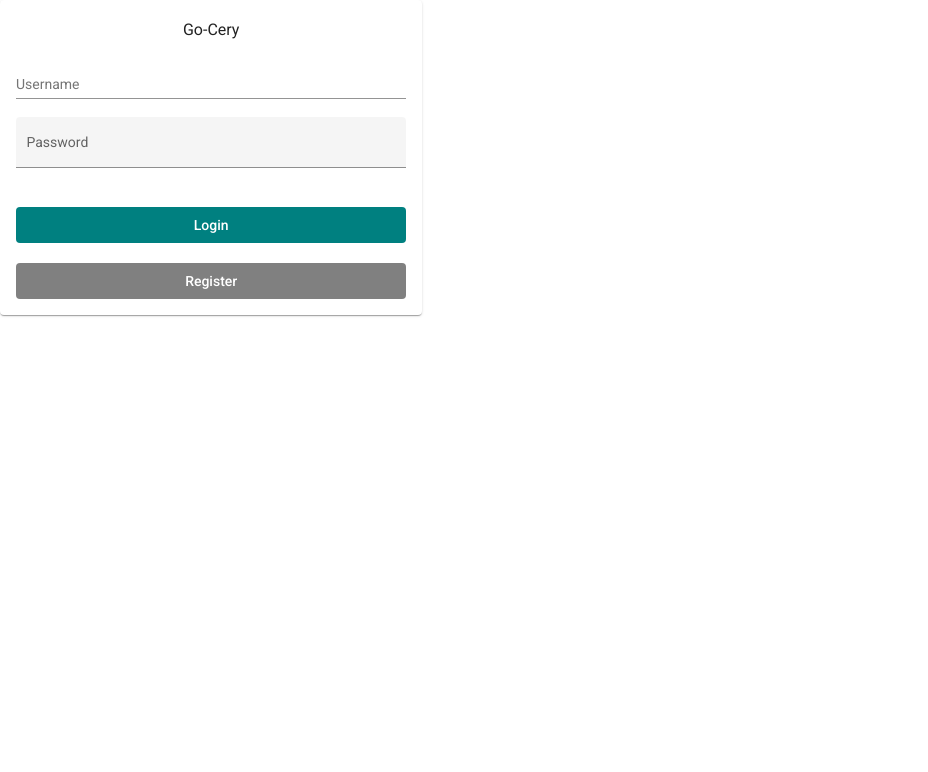
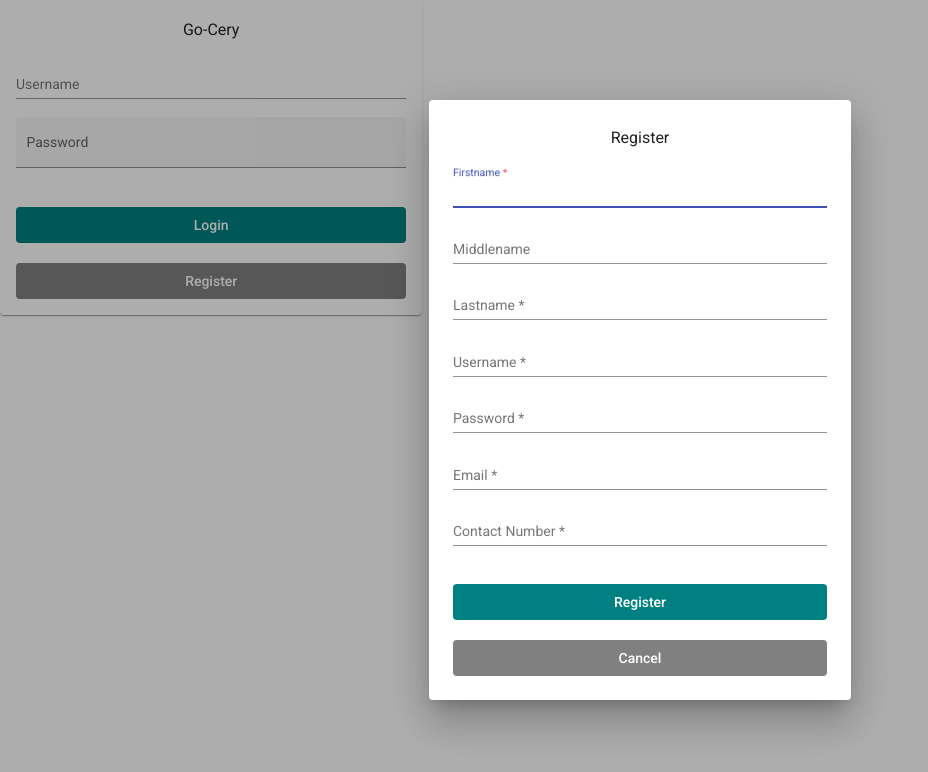
Before and after one commit to bernieinociete/RAITE_GC_1, an Angular app in the folder frontend/: page / in a window 1280 px wide. Both pictures are taken after a click on the button "Register". Shown: the top 772 px of the page, without its empty margins (0-928 px from the left). Built offline with nearby package versions, Linux system fonts and the light colour scheme.

Commit message:
register

```diff
--- /dev/null
+++ b/frontend/src/app/dialogs/dialogs.component.html
@@ -0,0 +1,44 @@
+<div class="login-container">
+
+    <h3>Register</h3>
+
+    <mat-form-field class="full-width" ppearance="fill">
+        <mat-label>Firstname</mat-label>
+        <input matInput required>
+    </mat-form-field>
+
+    <mat-form-field class="full-width" ppearance="fill">
+        <mat-label>Middlename</mat-label>
+        <input matInput>
+    </mat-form-field>
+
+    <mat-form-field class="full-width" ppearance="fill">
+        <mat-label>Lastname</mat-label>
+        <input matInput required>
+    </mat-form-field>
+
+    <mat-form-field class="full-width" ppearance="fill">
+        <mat-label>Username</mat-label>
+        <input matInput required>
+    </mat-form-field>
+
+    <mat-form-field class="full-width" ppearance="fill">
+        <mat-label>Password</mat-label>
+        <input matInput required>
+    </mat-form-field>
+
+    <mat-form-field class="full-width" ppearance="fill">
+        <mat-label>Email</mat-label>
+        <input matInput required>
+    </mat-form-field>
+
+    <mat-form-field class="full-width" ppearance="fill">
+        <mat-label>Contact Number</mat-label>
+        <input matInput required>
+    </mat-form-field>
+
+    <button mat-button class="full-width reg-btn" color="primary">Register</button>
+
+    <button mat-button class="full-width cancel-btn" color="primary">Cancel</button>
+
+</div>
--- /dev/null
+++ b/frontend/src/app/dialogs/dialogs.component.scss
@@ -0,0 +1,21 @@
+
+
+.login-container{
+    align-content: center;
+    text-align: center;
+}
+
+.full-width{
+    width:100%
+}
+
+.reg-btn{
+    background-color: teal;
+    color:white;
+    margin: 20px 0;
+}
+
+.cancel-btn{
+    background-color: grey;
+    color:white;
+}
--- /dev/null
+++ b/frontend/src/app/dialogs/dialogs.component.ts
@@ -0,0 +1,15 @@
+import { Component, OnInit } from '@angular/core';
+
+@Component({
+  selector: 'app-dialogs',
+  templateUrl: './dialogs.component.html',
+  styleUrls: ['./dialogs.component.scss']
+})
+export class DialogsComponent implements OnInit {
+
+  constructor() { }
+
+  ngOnInit(): void {
+  }
+
+}
--- a/frontend/src/app/login/login.component.html
+++ b/frontend/src/app/login/login.component.html
@@ -15,7 +15,7 @@
 
         <button mat-button class="full-width login-btn" color="primary">Login</button>
 
-        <button mat-button class="full-width reg-btn" color="primary">Register</button>
+        <button mat-button class="full-width reg-btn" (click)="openDialog()" color="primary">Register</button>
 
     </mat-card>
 </div>
--- a/frontend/src/app/login/login.component.ts
+++ b/frontend/src/app/login/login.component.ts
@@ -1,4 +1,6 @@
 import { Component, OnInit } from '@angular/core';
+import {MatDialog, MatDialogRef, MAT_DIALOG_DATA} from '@angular/material/dialog';
+import { DialogsComponent } from '../dialogs/dialogs.component';
 
 @Component({
   selector: 'app-login',
@@ -7,9 +9,18 @@ import { Component, OnInit } from '@angular/core';
 })
 export class LoginComponent implements OnInit {
 
-  constructor() { }
+  constructor(public dialog: MatDialog) { }
 
   ngOnInit(): void {
   }
 
+  openDialog(){
+    const dialogRef = this.dialog.open(DialogsComponent, {
+      width: '33%',
+    });
+
+    dialogRef.afterClosed().subscribe(result => {
+      console.log('The dialog was closed');
+    });
+  }
 }
```
Also changed, not shown: frontend/src/app/app.module.ts (+6 -2 lines), 1 other file (tests, documents, lock files or other folders).
